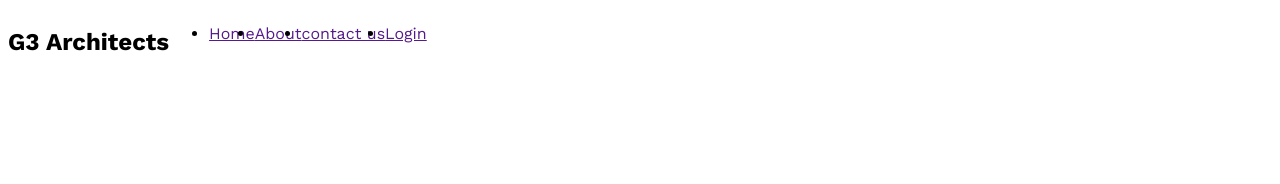
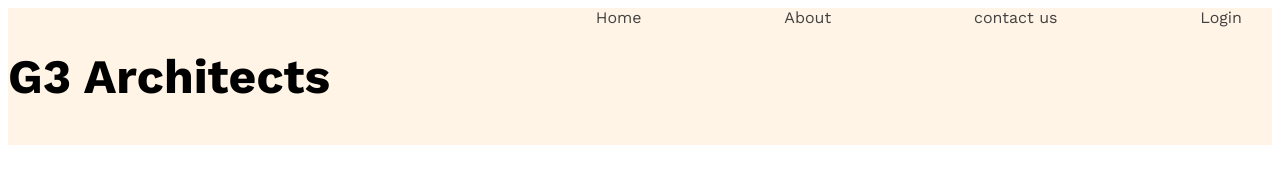
Before and after one commit to fuad145/g3-architect-websiite, a plain HTML site: page index.html in a window 1280 px wide. Drawn offline with nearby package versions, Linux system fonts and the light colour scheme.

Commit message:
added the language

```diff
--- a/index.html
+++ b/index.html
@@ -9,15 +9,15 @@
 </head>
 
 <body class="work-sans-font">
-  <header>
+  <header class="bg-light">
     <nav class="navbar">
       <h1 class="brand">G3 Architects</h1>
-      <ul class="nav-links">
-        <!-- li.nav-item*4>a.nav-link -->
-        <li class="nav-item"><a href="" class="nav-link">Home</a></li>
-        <li class="nav-item"><a href="" class="nav-link">About</a></li>
-        <li class="nav-item"><a href="" class="nav-link">contact us</a></li>
-        <li class="nav-item"><a href="" class="nav-link">Login</a></li>
+      <ul class="nav-links"></ul>
+      <!-- li.nav-item*4>a.nav-link -->
+      <li class="nav-item"><a href="" class="nav-link text-gray">Home</a></li>
+      <li class="nav-item"><a href="" class="nav-link text-gray">About</a></li>
+      <li class="nav-item"><a href="" class="nav-link text-gray">contact us</a></li>
+      <li class="nav-item"><a href="" class="nav-link text-gray">Login</a></li>
 
 
 
--- a/styles/architec.css
+++ b/styles/architec.css
@@ -15,9 +15,37 @@
 
 .navbar {
   display: flex;
+  justify-content: space-between;
 }
 .nav-links {
   display: flex;
 }
 .nav-item {
+  list-style: none;
+  margin-right: 30px;
 }
+.bg-light {
+  background-color: rgba(255, 144, 14, 0.1);
+}
+
+.nav-link {
+  text-decoration: none;
+}
+
+/* Dark 2 */
+.text-gray {
+  color: #424242;
+}
+
+/* Dark 3 */
+
+.text-light-gray {
+  color: #727272;
+}
+.navbar,
+.banner {
+}
+.brand {
+  font-weight: 700;
+  font-size: 3rem;
+}
```
